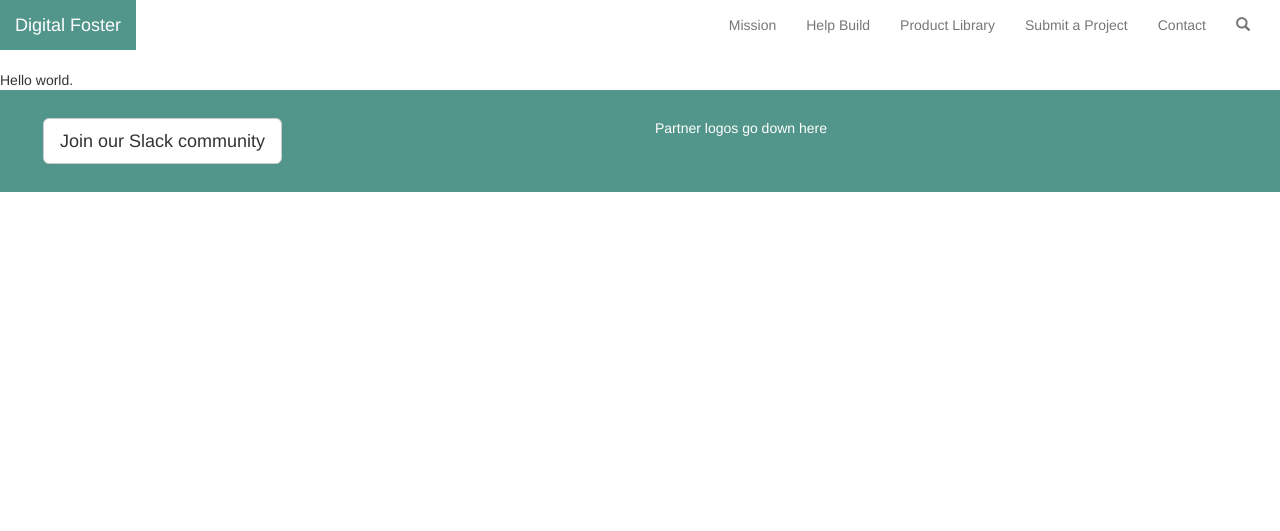
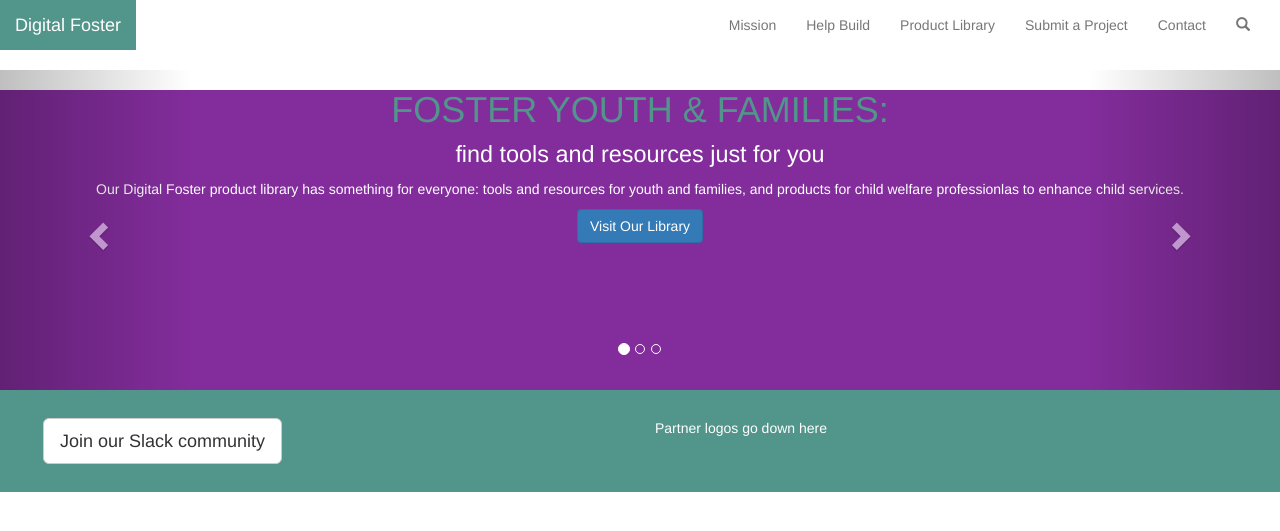
Before and after one commit to digital-foster/digitalfoster, a Jekyll site: the page built from index.html, in a window 1280 px wide. Shown: the top 531 px of the page. Built offline with Jekyll 4.4.1, drawn with Linux system fonts in a browser that asks for light colours.

Commit message:
Add unstyled carousel content

```diff
--- a/_includes/header.html
+++ b/_includes/header.html
@@ -9,7 +9,7 @@
           <span class="icon-bar"></span>
           <span class="icon-bar"></span>
         </button>
-        <a class="navbar-brand" href="#">Digital Foster</a>
+        <a class="navbar-brand" href="#">{{ site.title | escape }}</a>
       </div>
 
       <!-- Collect the nav links, forms, and other content for toggling -->
--- a/css/main.scss
+++ b/css/main.scss
@@ -30,3 +30,20 @@ footer {
   color: white;
   padding: 2em;
 }
+
+.index .carousel .item {
+  background-color: $secondary-color;
+  color: white;
+  height: 300px;
+  text-align: center;
+
+  h1 {
+    color: $primary-color;
+    text-transform: uppercase;
+
+    small {
+      color: white;
+      text-transform: lowercase;
+    }
+  }
+}
--- a/index.html
+++ b/index.html
@@ -2,6 +2,63 @@
 layout: default
 ---
 
-<div>
-  Hello world.
+<div class="index">
+  <div id="carousel-example-generic" class="carousel slide" data-ride="carousel">
+    <!-- Indicators -->
+    <ol class="carousel-indicators">
+      <li data-target="#carousel-example-generic" data-slide-to="0" class="active"></li>
+      <li data-target="#carousel-example-generic" data-slide-to="1"></li>
+      <li data-target="#carousel-example-generic" data-slide-to="2"></li>
+    </ol>
+
+    <!-- Wrapper for slides -->
+    <div class="carousel-inner" role="listbox">
+      <div class="item active">
+        <h1>
+          Foster Youth &amp; Families:
+          <br>
+          <small>Find tools and resources just for you</small>
+        </h1>
+        <p>
+          Our {{ site.title | escape }} product library has something for
+          everyone: tools and resources for youth and families, and products
+          for child welfare professionlas to enhance child services.
+        </p>
+        <a class="btn btn-primary">Visit Our Library</a>
+      </div>
+
+      <div class="item">
+        <h1>
+          Tech, Design, &amp; Date Gurus:
+          <br>
+          <small>
+            Help advance technology and data in the child welfare system
+            so every kid has a chance to thrive
+          </small>
+        </h1>
+        <a class="btn btn-primary">Help Build</a>
+      </div>
+
+      <div class="item">
+        <h1>
+          Child Service Providers:
+          <br>
+          <small>
+            Submit an idea for a project that would enhance the work you do
+          </small>
+        </h1>
+        <a class="btn btn-primary">Submit Now</a>
+      </div>
+    </div>
+
+    <!-- Controls -->
+    <a class="left carousel-control" href="#carousel-example-generic" role="button" data-slide="prev">
+      <span class="glyphicon glyphicon-chevron-left" aria-hidden="true"></span>
+      <span class="sr-only">Previous</span>
+    </a>
+    <a class="right carousel-control" href="#carousel-example-generic" role="button" data-slide="next">
+      <span class="glyphicon glyphicon-chevron-right" aria-hidden="true"></span>
+      <span class="sr-only">Next</span>
+    </a>
+  </div>
 </div>
```
